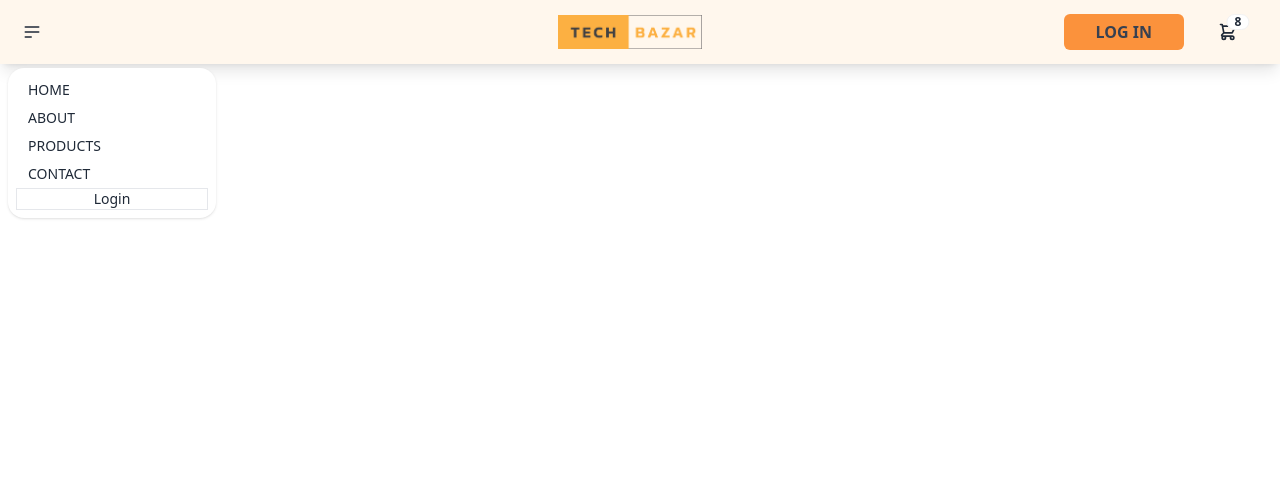
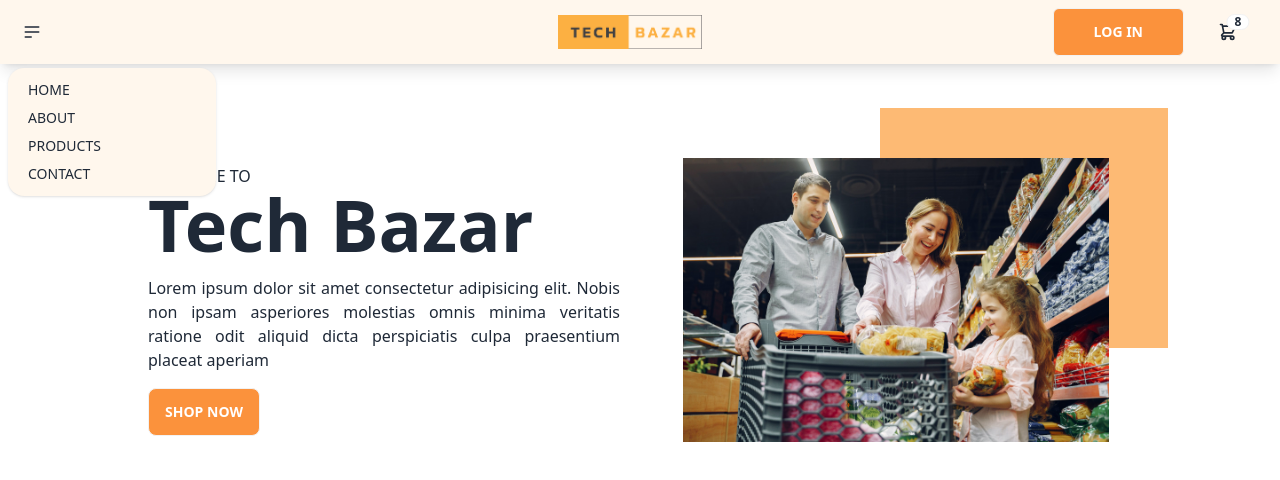
Before and after one commit to vaibhav-3003/TechBazar, a React (Vite) app: page / in a window 1280 px wide. Both pictures are taken after a click on the label 32 px from the left and 32 px from the top of the page. Shown: the top 480 px of the page. Built offline with nearby package versions, Linux system fonts and the light colour scheme.

Commit message:
initial commit

```diff
--- a/src/App.jsx
+++ b/src/App.jsx
@@ -3,6 +3,7 @@ import Home from "./pages/Home";
 import About from "./pages/About";
 import Products from "./pages/Products";
 import SingleProduct from "./pages/SingleProduct";
+import Contact from "./pages/Contact";
 import Cart from './pages/Cart';
 import ErrorPage from "./pages/ErrorPage";
 import Header from "./components/Header";
@@ -16,6 +17,7 @@ function App() {
         <Route path="/" element={<Home />}/>
         <Route path="/about" element={<About />}/>
         <Route path="/products" element={<Products />}/>
+        <Route path="/contact" element={<Contact />}/>
         <Route path="/singleproduct/:id" element={<SingleProduct />}/>
         <Route path="/cart" element={<Cart />}/>
         <Route path="*" element={<ErrorPage/>} />
--- a/src/components/Header.jsx
+++ b/src/components/Header.jsx
@@ -24,7 +24,7 @@ const Header = () => {
           </label>
           <ul
             tabIndex={0}
-            className="menu menu-sm dropdown-content mt-3 z-[1] p-2 shadow bg-base-100 rounded-box w-52"
+            className="menu menu-sm dropdown-content mt-3 z-[1] p-2 shadow bg-orange-50 rounded-box w-52"
           >
             <li>
               <Link to='/'>HOME</Link>
@@ -38,7 +38,7 @@ const Header = () => {
             <li>
               <Link to='/contact'>CONTACT</Link>
             </li>
-            <button className='border'>Login</button>
+            <button className='btn border bg-orange-400 mt-2 rounded-md hover:bg-orange-500 font-semibold md:absolute md:-left-full text-white'>LOG IN</button>
           </ul>
         </div>
       </div>
@@ -49,7 +49,7 @@ const Header = () => {
       </div>
       <div className="navbar-end mr-5">
         <div>
-            <button className='bg-orange-400 px-8 py-1.5 rounded-md mr-5 uppercase font-semibold text-gray-700 hover:bg-orange-500 absolute -left-full sm:relative sm:left-0'>Log in</button>
+            <button className='btn bg-orange-400 px-10 rounded-md mr-5 uppercase font-semibold text-white hover:bg-orange-500 absolute -left-full sm:relative sm:left-0'>Log in</button>
         </div>
         <div className="dropdown dropdown-end">
           <label tabIndex={0} className="btn btn-ghost btn-circle">
@@ -73,13 +73,13 @@ const Header = () => {
           </label>
           <div
             tabIndex={0}
-            className="mt-3 z-[1] card card-compact dropdown-content w-52 bg-base-100 shadow"
+            className="mt-3 card card-compact dropdown-content w-52 bg-orange-50 shadow absolute z-50"
           >
             <div className="card-body">
               <span className="font-bold text-lg">8 Items</span>
               <span className="text-info">Subtotal: $999</span>
               <div className="card-actions">
-                <button className="btn btn-primary btn-block">View cart</button>
+                <button className="btn bg-orange-400 w-full hover:bg-orange-500 text-white">View cart</button>
               </div>
             </div>
           </div>
--- /dev/null
+++ b/src/components/Hero.jsx
@@ -0,0 +1,22 @@
+import React from 'react'
+
+const Hero = ({heading}) => {
+  return (
+    <div className="w-full mt-5">
+      <div className='mx-auto w-4/5 flex justify-between'>
+        <div className='py-20 px-5 w-1/2'>
+          <h4 className='text-md uppercase'>Welcome to</h4>
+          <h1 className='text-7xl font-bold mb-4'>{heading}</h1>
+          <p className='text-justify mb-4'>Lorem ipsum dolor sit amet consectetur adipisicing elit. Nobis non ipsam asperiores molestias omnis minima veritatis ratione odit aliquid dicta perspiciatis culpa praesentium placeat aperiam</p>
+          <button className='btn bg-orange-400 text-white hover:bg-orange-500'>Shop Now</button>
+        </div>
+        <div className='flex justify-center items-center w-1/2'>
+            <div className='w-72 h-60 bg-orange-300 absolute ml-64 mb-36'></div>
+            <img src="./images/hero.jpg" alt="" className='w-1/3 z-10 absolute'/>
+        </div>
+      </div>
+    </div>
+  );
+}
+
+export default Hero
--- a/src/pages/Home.jsx
+++ b/src/pages/Home.jsx
@@ -1,10 +1,9 @@
 import React from 'react'
+import Hero from '../components/Hero'
 
 const Home = () => {
   return (
-    <div>
-
-    </div>
+    <Hero heading="Tech Bazar"/>
   )
 }
 
```
Also changed, not shown: public/images/hero.jpg (added).
